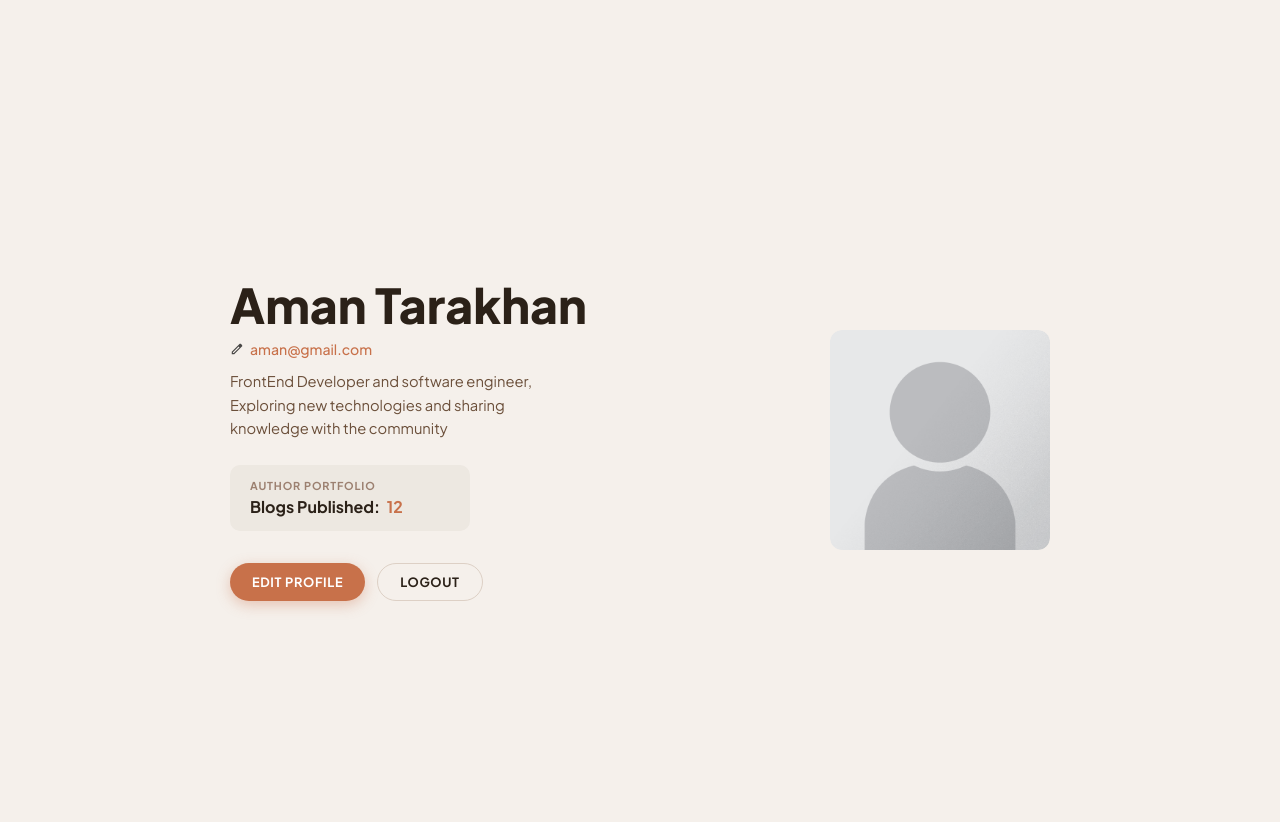
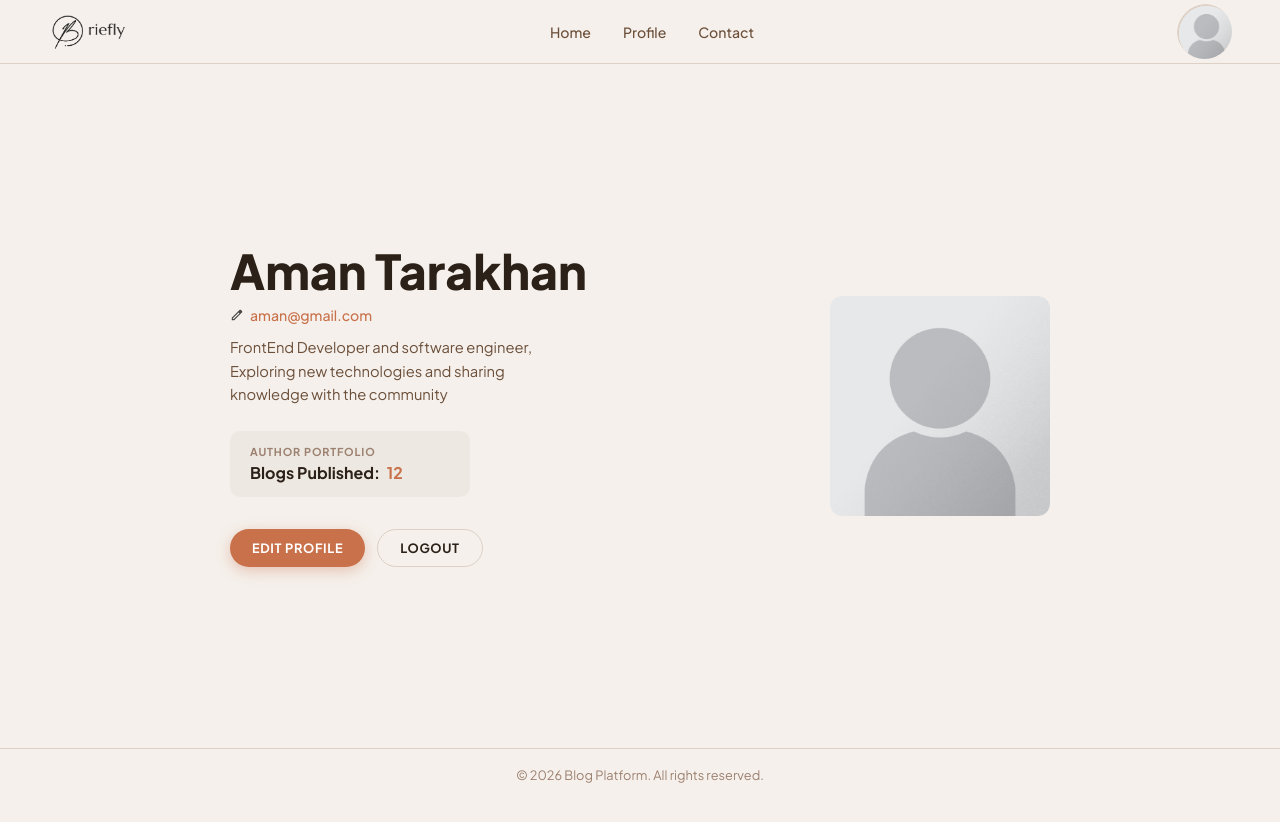
Before and after one commit to amantarakhan/FirstTask-Codeinn, a plain HTML site: page Profile_UI/profile.html in a window 1280 px wide. After the commit the page ends 800 px from the top, so only its background shows below. Drawn offline with Linux system fonts and the light colour scheme.

Commit message:
navbar added in the profile page

```diff
--- a/Profile_UI/ProfileStyle.CSS
+++ b/Profile_UI/ProfileStyle.CSS
@@ -19,20 +19,30 @@
 body {
   margin: 0;
   padding: 0;
-  min-height: 100vh;
   background-color: var(--color-bg);
   font-family: 'Plus Jakarta Sans', sans-serif;
   color: var(--color-text-dark);
 }
 
 
-.cardContainer {
-    /* this use Flexbox so its Center his child whivh id the card that uses grid in the screen  */
-    /*(Flexbox) → centers .card on the page*/
+.pageLayout {
+    /* PAGE LAYOUT — Grid: header / main / footer (same as contact page) */
+    display: grid;
+    grid-template-rows: 64px 1fr 52px;
+    /* 64 for the header, 1fr for the main, 52 for the footer */
+
+    grid-template-columns: 1fr;
+    min-height: 100vh;
+
+    animation: pageEnter 0.6s cubic-bezier(0.4, 0, 0.2, 1) forwards;
+    /* animation */
+}
+
+/* main centers the card (Flexbox) → centers .card on the page */
+main {
   display: flex;
   justify-content: center;
   align-items: center;
-  min-height: 100vh;
   padding: 40px 24px;
 }
 
@@ -56,6 +66,92 @@ body {
   opacity: 0;
   animation: pageEnter 0.6s ease-out 0.2s forwards;
 }
+
+
+/* HEADER */
+header {
+    background-color: var(--color-bg);
+    border-bottom: 1px solid var(--color-border);
+    padding: 0 48px;
+}
+
+/* nav is a flex row: logo | links | pfp */
+.navBar {
+    display: flex;
+    flex-direction: row;
+    /* the defult value */
+    justify-content: space-between;
+    align-items: center;
+    /* vertically */
+    height: 100%;
+}
+
+/* Logo (flex row — same as auth pages) */
+.logo {
+    display: flex;
+    flex-direction: row;
+    align-items: center;
+}
+
+.logo-icon {
+    width: 38px;
+    height: 38px;
+    object-fit: contain;
+}
+
+.logo-name {
+    height: 22px;
+    object-fit: contain;
+    margin-left: 2px;
+}
+
+/* Nav links */
+.navList {
+    display: flex;
+    flex-direction: row;
+    gap: 32px;
+    list-style: none;
+    margin: 0;
+    padding: 0;
+}
+
+.navList a {
+    text-decoration: none;
+    font-size: 0.88rem;
+    font-weight: 500;
+    color: var(--color-text-mid);
+    transition: color 0.2s ease;
+}
+
+.navList a:hover,
+.navList a.active {
+    /* both hover and action got the same class */
+    color: var(--color-text-dark);
+    font-weight: 600;
+}
+
+/* Profile picture in nav */
+.pfpContainer {
+    width: 55px;
+    height: 55px;
+    overflow: hidden;
+    border-radius: 50%;
+}
+
+.pfpContainer a {
+    display: block;
+    width: 100%;
+    height: 100%;
+}
+
+.pfp {
+    width: 100%;
+    height: 100%;
+    object-fit: cover;
+    border-radius: 50%;
+    border: 2px solid var(--color-border);
+}
+
 
 /* ── Left column items (the contact information )— each spans column 1 ── */
 .userName {
@@ -212,7 +308,7 @@ body {
 }
 
 /* ── Right column: profile photo ── */
-.pfpContainer {
+.cardPfpContainer {
   grid-column: 2;
   grid-row: 1 / 6;   /* from row 1 to row 6 (all the grid area in the col 2 )*/
   display: flex;
@@ -259,6 +355,24 @@ body {
   display: none;
 }
 
+
+/*
+   FOOTER
+ */
+footer {
+    background-color: var(--color-bg);
+    border-top: 1px solid var(--color-border);
+    display: flex;
+    justify-content: center;
+    align-items: center;
+}
+
+footer p {
+    font-size: 0.80rem;
+    color: var(--color-text-light);
+    margin: 0;
+}
+
 /* ── Animation ── */
 @keyframes pageEnter {
   from {
@@ -284,7 +398,7 @@ body {
   }
 
   /* on mobile: photo goes on top, center aligned */
-  .pfpContainer {
+  .cardPfpContainer {
     grid-column: 1;
     grid-row: 1;
     width: 120px;
--- a/Profile_UI/profile.html
+++ b/Profile_UI/profile.html
@@ -8,9 +8,34 @@
 </head>
 
 <body>
-    <div class="cardContainer">
+    <div class="pageLayout">
                 <!-- this is the mother div (will contain all the content) -->
+                 <header>
+            <nav class="navBar">
+                <!-- Logo -->
+                <div class="logo">
+                    <img class="logo-icon" src="../assests/logoWithoutName - Copy.png">
+                    <img class="logo-name" src="../assests/name.png">
+                </div>
 
+                <!-- Nav links -->
+                <ul class="navList">
+                    <li><a href="home.html" >Home</a></li> <!-- still not implemented -->
+                    <li><a href="../Profile_UI/profile.html">Profile</a></li>
+                    <li><a href="../contactPage/contact.html">Contact</a></li>
+                </ul>
+
+                <!-- Profile picture -->
+                <div class="pfpContainer">
+    <a href="../Profile_UI/profile.html">
+        <img id="navbarPfp" src="../assests/PFPplaceholder.png" class="pfp" alt="Profile">
+    </a>
+</div>
+            </nav>
+        </header>
+
+        <!-- Main: card centered -->
+        <main>
         <div class="card">
              <!-- this is the div that will hold the card -->
 
@@ -52,7 +77,7 @@
             </div>
 
             <!-- Profile photo — grid column 2, spans all rows -->
-            <div class="pfpContainer">
+            <div class="cardPfpContainer">
                 <label for="pfpUpload" class="pfpLabel">
                     <img src="../assests/PFPplaceholder.png" class="pfpImg" alt="Profile Picture">
                 </label>
@@ -60,6 +85,12 @@
             <input type="file" id="pfpUpload" class="pfpInput" accept="image/*">
 
         </div>
+        </main>
+
+         <!-- ── Footer ── -->
+        <footer>
+            <p>&copy; 2026 Blog Platform. All rights reserved.</p>
+        </footer>
 
     </div>
 
```
Also changed, not shown: contactPage/contactStyle.css (+5 -8 lines).
